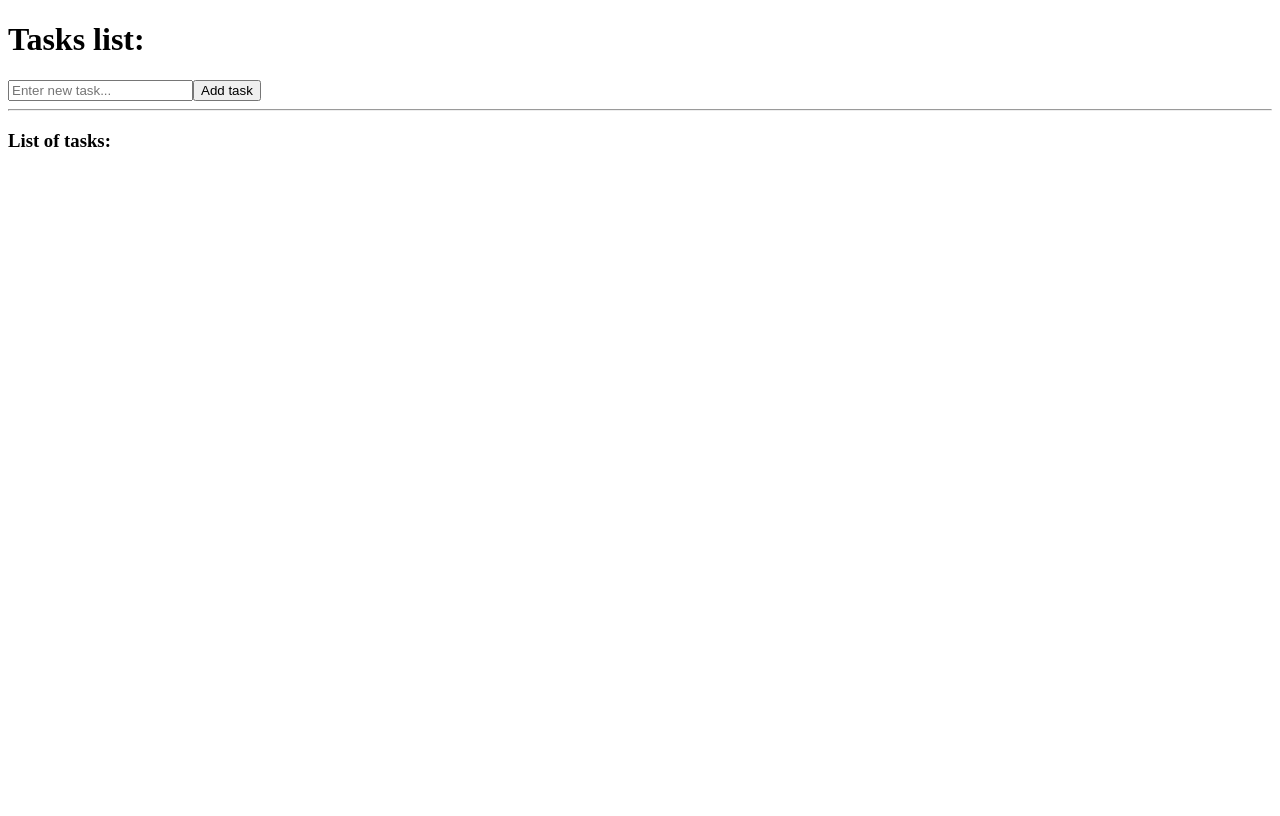
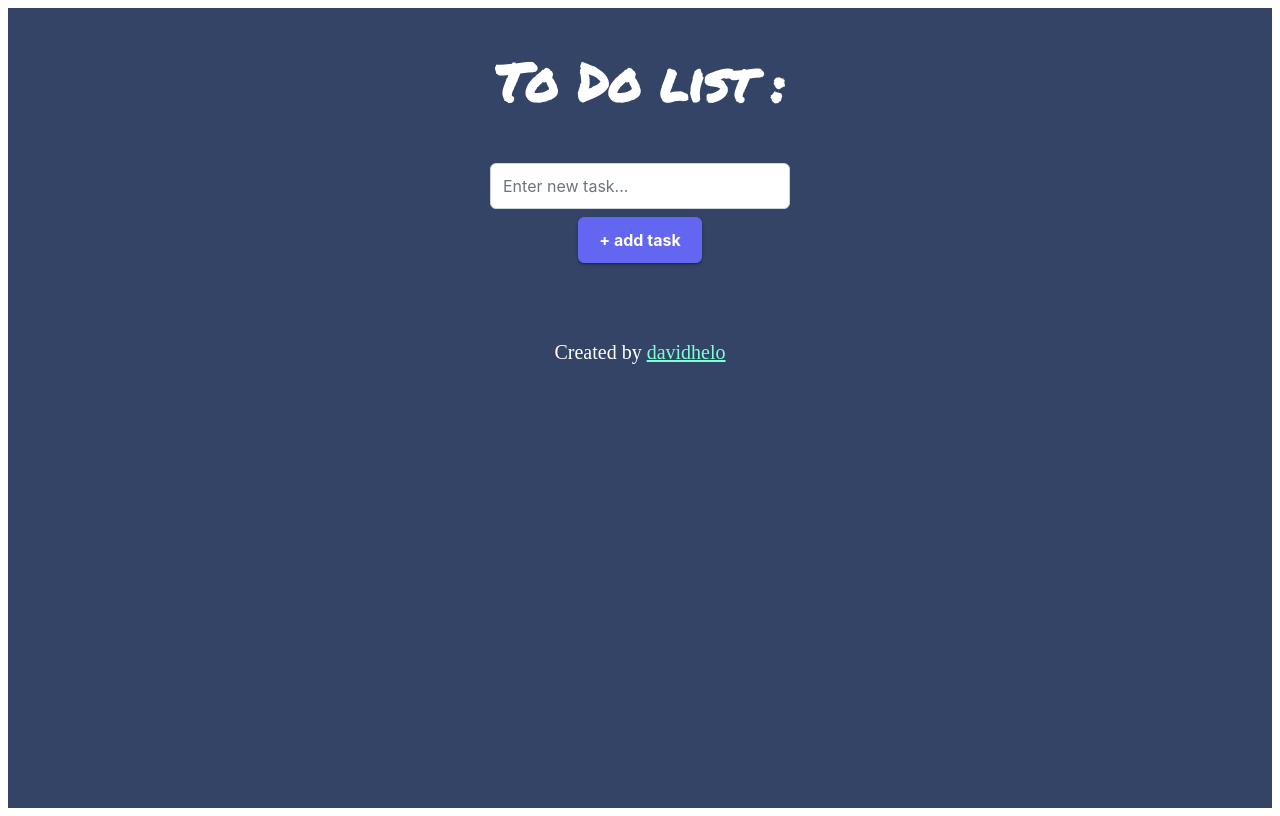
Before and after one commit to davidhelo/tasks_app, a React (Create React App) app: page / in a window 1280 px wide. Built offline with nearby package versions, Linux system fonts and the light colour scheme.

Commit message:
feat: css and style added

```diff
--- a/src/App.css
+++ b/src/App.css
@@ -1,38 +1,66 @@
-.App {
-  text-align: center;
+@import url('https://fonts.googleapis.com/css2?family=Permanent+Marker&display=swap');
+
+h1, h3 {
+  font-family: 'Permanent Marker', cursive;
 }
 
-.App-logo {
-  height: 40vmin;
-  pointer-events: none;
-}
-
-@media (prefers-reduced-motion: no-preference) {
-  .App-logo {
-    animation: App-logo-spin infinite 20s linear;
-  }
-}
-
-.App-header {
-  background-color: #282c34;
+.App-container {
+  background-color: #334466;
   min-height: 100vh;
   display: flex;
   flex-direction: column;
   align-items: center;
-  justify-content: center;
+  justify-content: top;
   font-size: calc(10px + 2vmin);
   color: white;
 }
 
-.App-link {
-  color: #61dafb;
+.checkboxTask {
+    flex-grow: 3;
+    min-width: 10%;
 }
 
-@keyframes App-logo-spin {
-  from {
-    transform: rotate(0deg);
-  }
-  to {
-    transform: rotate(360deg);
-  }
+.labelcheckBox {
+  flex-grow: 5;
+  word-break: break-all;
+  padding: auto;
+  padding: 0.5rem;
+  min-width: 80%;
 }
+
+.btnDelete {
+  flex-grow: 1;
+  min-width: 10%;
+  max-width: 10%;
+  border: none;
+  background-color: white;
+}
+
+.btnAddTask {
+
+}
+
+.card {
+  margin: 0.3rem;
+  padding: 0;
+  min-width: 350px;
+  max-width: 350px;
+}
+
+.p-card-content {
+  display: flex;
+}
+
+#txtNewTask {
+  min-width: 300px;
+  margin: 0.5rem;
+}
+
+a {
+  color: aquamarine;
+}
+
+footer {
+  padding: 3rem;
+  font-size: 1.25rem;
+}
--- a/src/App.js
+++ b/src/App.js
@@ -1,5 +1,9 @@
 import React from "react";
 import Overview from "./Overview.js";
+import "./App.css";
+import { InputText } from 'primereact/inputtext';
+import { Button } from 'primereact/button';
+
 
 class App extends React.Component {
   constructor(props) {
@@ -66,24 +70,27 @@ class App extends React.Component {
 
   render() {
     return (
-      <div>
-        <h1>Tasks list:</h1>
-        <label htmlFor="txtNewTask"></label>
-          <input
+      <div className="App-container">
+        <h1 >To Do list :</h1>
+            <InputText
               id="txtNewTask"
               type="text"
               placeholder="Enter new task..."
               value={this.state.text}
               onKeyDown={this.onKeyDown}
-            onChange={this.onChange}>
-          </input>
-          <button
-            id="txtNewTask"
+              onChange={this.onChange}
+            />
+
+            <Button
               type="button"
+              label="+ add task"
+              id="btnNewTask"
               onClick={this.onClick}
-            >Add task</button>
-        <hr></hr>
+              raised
+            />
+
         <Overview tasks={this.state.tasks} toggleTask={this.toggleTask} delTask={this.delTask} />
+        <footer >Created by <a target="_blank" href="https://github.com/davidhelo">davidhelo</a></footer>
       </div>
     );
   }
--- a/src/Overview.js
+++ b/src/Overview.js
@@ -1,24 +1,37 @@
+import "./App.css";
+//theme
+import "primereact/resources/themes/lara-light-indigo/theme.css";
+//core
+import "primereact/resources/primereact.min.css";
 
+import { Card } from 'primereact/card';
+import { FontAwesomeIcon } from '@fortawesome/react-fontawesome';
+import { faTrash } from '@fortawesome/free-solid-svg-icons'
 
 
 function Overview(props) {
 
   let tasksList = props.tasks.map(item =>
-  <div>
-    <button type="button" onClick={() => props.delTask(item.taskId)}> X </button>
-    <label for={"taskCheck" + item.taskId}>{item.taskText}, is Completed: {item.taskCompleted ? 'true' : 'false'}, Id: {item.taskId}</label>
-    <input type="checkbox"
-            id={"taskCheck" + item.taskId}
-            name={"taskCheck" + item.taskId}
-            value={item.taskId}
-            onChange={() => props.toggleTask(item.taskId)}
+    <Card className="card">
+      <button type="button"
+              className="btnDelete"
+              onClick={() => props.delTask(item.taskId)}
+          ><FontAwesomeIcon icon={faTrash} /></button>
+      <label className="labelcheckBox" for={"taskCheck" + item.taskId}>&emsp; {item.taskText} </label>
+      <input type="checkbox"
+              id={"taskCheck" + item.taskId}
+              name={"taskCheck" + item.taskId}
+              value={item.taskId}
+              onChange={() => props.toggleTask(item.taskId)}
+              className="checkboxTask"
           ></input>
-  </div>
+
+    </Card>
   );
 
     return (
       <div>
-          <h3>List of tasks:</h3>
+          {tasksList.length > 0 ? <h3>List of tasks:</h3> : <h3></h3> }
           <div>
             {tasksList}
           </div>
--- a/src/index.css
+++ b/src/index.css
@@ -1,13 +1,7 @@
 body {
   margin: 0;
-  font-family: -apple-system, BlinkMacSystemFont, 'Segoe UI', 'Roboto', 'Oxygen',
-    'Ubuntu', 'Cantarell', 'Fira Sans', 'Droid Sans', 'Helvetica Neue',
-    sans-serif;
+  align-content: center;
   -webkit-font-smoothing: antialiased;
   -moz-osx-font-smoothing: grayscale;
+  font-family: var(--font-family);
 }
-
-code {
-  font-family: source-code-pro, Menlo, Monaco, Consolas, 'Courier New',
-    monospace;
-}
```
Also changed, not shown: package.json (+8 -1 lines), 1 other file (tests, documents, lock files or other folders). Lines whose indentation alone changed are shown as unchanged.
